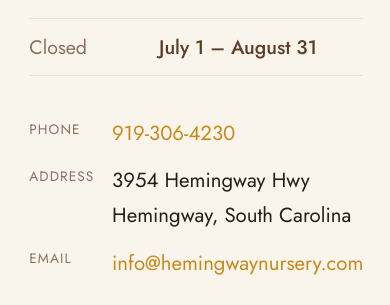
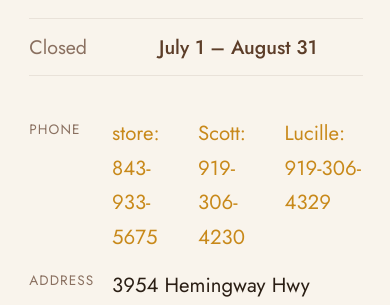
Before and after one commit to fifth-monger/hemingway-react, a React (Vite) app: page /visit in a window 390 px wide. Shown: the part 860-1165 px from the top of the page. Built offline with nearby package versions, Linux system fonts and the light colour scheme; a web font is replaced by a local one.

Commit message:
update phone numbers on visit section

```diff
--- a/src/components/VisitSection.jsx
+++ b/src/components/VisitSection.jsx
@@ -50,7 +50,9 @@ export default function VisitSection() {
               <div className="contact-block">
                 <div className="contact-item">
                   <span className="ckey">Phone</span>
-                  <span><a href="tel:9193064230">919-306-4230</a></span>
+                  <span><a href="tel:8439335675">store: 843-933-5675</a></span>
+                  <span><a href="tel:9193064230">Scott: 919-306-4230</a></span>
+                  <span><a href="tel:9193064329">Lucille: 919-306-4329</a></span>
                 </div>
                 <div className="contact-item">
                   <span className="ckey">Address</span>
```
